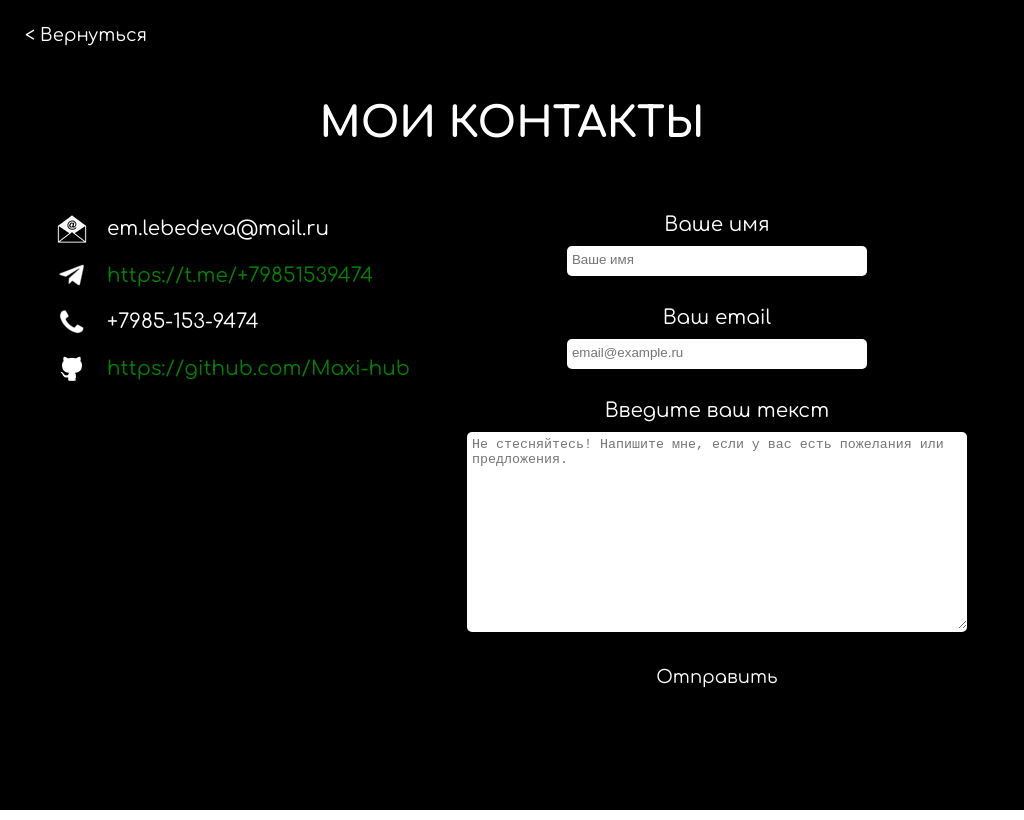
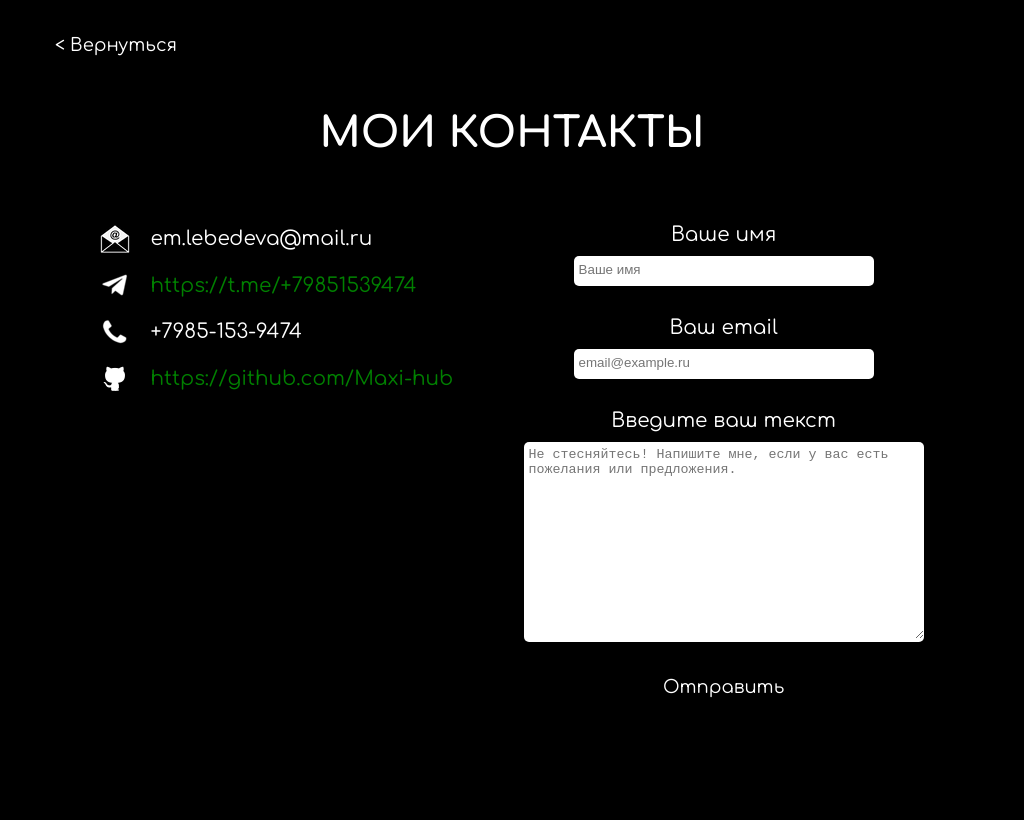
Before and after one commit to Maxi-hub/portfolio, a React (Create React App) app: page /resume/contacts in a window 1024 px wide. Built offline with nearby package versions, Linux system fonts and the light colour scheme.

Commit message:
Corrected link for contacts and styles for tablets

```diff
--- a/src/App.css
+++ b/src/App.css
@@ -1,10 +1,3 @@
-/*
-* Prefixed by https://autoprefixer.github.io
-* PostCSS: v8.4.14,
-* Autoprefixer: v10.4.7
-* Browsers: last 4 version
-*/
-
 @-webkit-keyframes focus-in-expand-fwd {
   0% {
     letter-spacing: -0.5em;
@@ -121,6 +114,11 @@ a {
   transition: all 0.5s;
   position: absolute;
   z-index: 0;
+}
+
+.contact-link {
+  color: black;
+  font-family: 'Comfortaa, sans-serif';
 }
 
 .title {
@@ -517,6 +515,15 @@ label {
     -webkit-animation: none;
     animation: none;
   }
+
+  .contacts {
+    padding: 10px 30px;
+  }
+
+  textarea.contacts-input {
+    width: 400px;
+  }
+
 }
 
 @media (max-width: 768px) {
--- a/src/components/Header.jsx
+++ b/src/components/Header.jsx
@@ -1,8 +1,8 @@
 import React, { useEffect, useState } from 'react';
 import Menu from '@mui/material/Menu';
 import MenuItem from '@mui/material/MenuItem';
-import { Link } from '@mui/material';
 import { useSelector } from 'react-redux';
+import { Link } from 'react-router-dom';
 
 export const Header = () => {
   const [anchorEl, setAnchorEl] = React.useState(null);
@@ -117,9 +117,10 @@ export const Header = () => {
         </MenuItem>
         <MenuItem>
           <Link
-            href="/resume/contacts"
+            to="/contacts"
             underline="none"
-            sx={{ color: 'black', fontFamily: 'Comfortaa, sans-serif' }}>
+            style={{ color: 'black', fontFamily: 'Comfortaa, sans-serif' }}
+          >
             Контакты
           </Link>
         </MenuItem>
```
Lines whose indentation alone changed are shown as unchanged.
